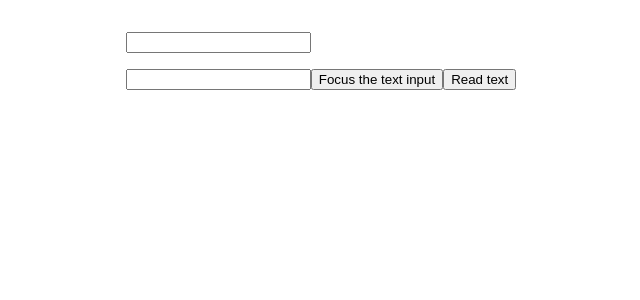
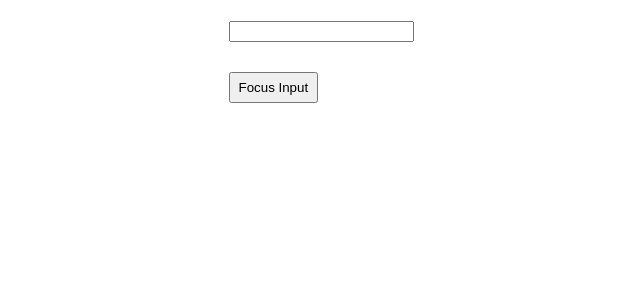
Before and after one commit to temesghentekeste/react-hello-world, a React (Create React App) app: page / in a window 1280 px wide. Shown: the top 300 px of the page, without its empty margins (319-959 px from the left). Built offline with nearby package versions, Linux system fonts and the light colour scheme.

Commit message:
Ref with class components

```diff
--- a/src/App.js
+++ b/src/App.js
@@ -20,6 +20,7 @@
 import Table from './components/Table';
 import ParentPureReg from './components/ParentPureReg'
 import RefsDemo from './components/RefsDemo'
+import InputRefParent from './components/InputRefParent';
 
 function App() {
   return (
@@ -51,8 +52,9 @@
   <FragmentDemo/>
   <Table/>
     <ParentPureReg/>
+  <RefsDemo/>
   */}
-  <RefsDemo/>
+  <InputRefParent/>
     </div>
   );
 }
--- /dev/null
+++ b/src/components/InputRef.js
@@ -0,0 +1,23 @@
+import React, { Component } from 'react'
+
+class InputRef extends Component {
+  constructor(props) {
+    super(props)
+
+    this.inputRef = React.createRef();
+  }
+
+  focusInput = () => {
+    this.inputRef.current.focus();
+  }
+
+  render() {
+    return (
+      <div>
+        <input type="text" ref={this.inputRef}/>
+      </div>
+    )
+  }
+}
+
+export default InputRef
--- /dev/null
+++ b/src/components/InputRefParent.js
@@ -0,0 +1,26 @@
+import React, { Component } from 'react'
+import InputRef from './InputRef'
+
+class InputRefParent extends Component {
+  constructor(props) {
+    super(props)
+    this.componentRef = React.createRef();
+  }
+
+  focusChildComp = () =>{
+    this.componentRef.current.focusInput();
+  }
+
+  render() {
+    return (
+      <div>
+        <br/>
+        <InputRef ref={this.componentRef}/>
+        <br/>
+        <button onClick={this.focusChildComp}>Focus Input </button>
+      </div>
+    )
+  }
+}
+
+export default InputRefParent
```
Also changed, not shown: notes.txt.
